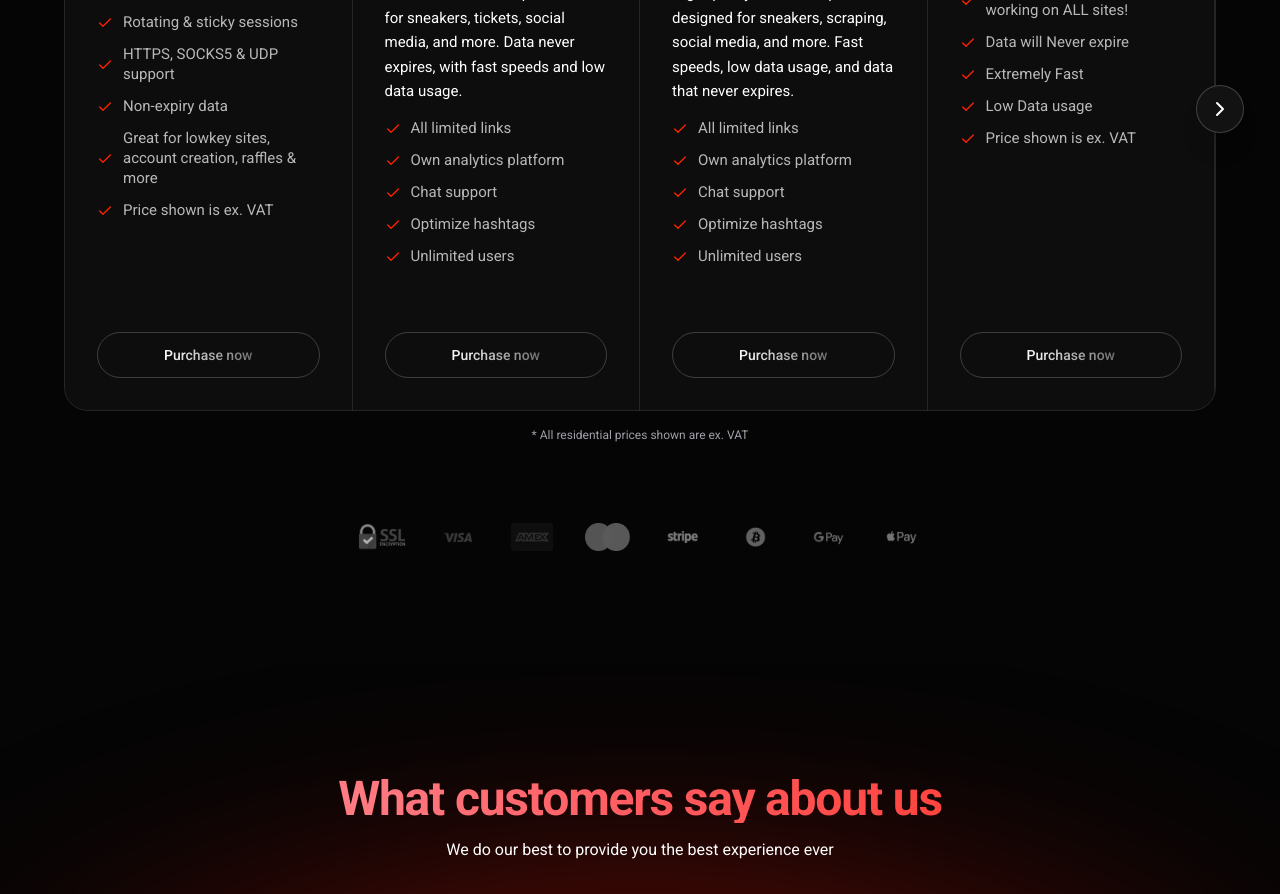
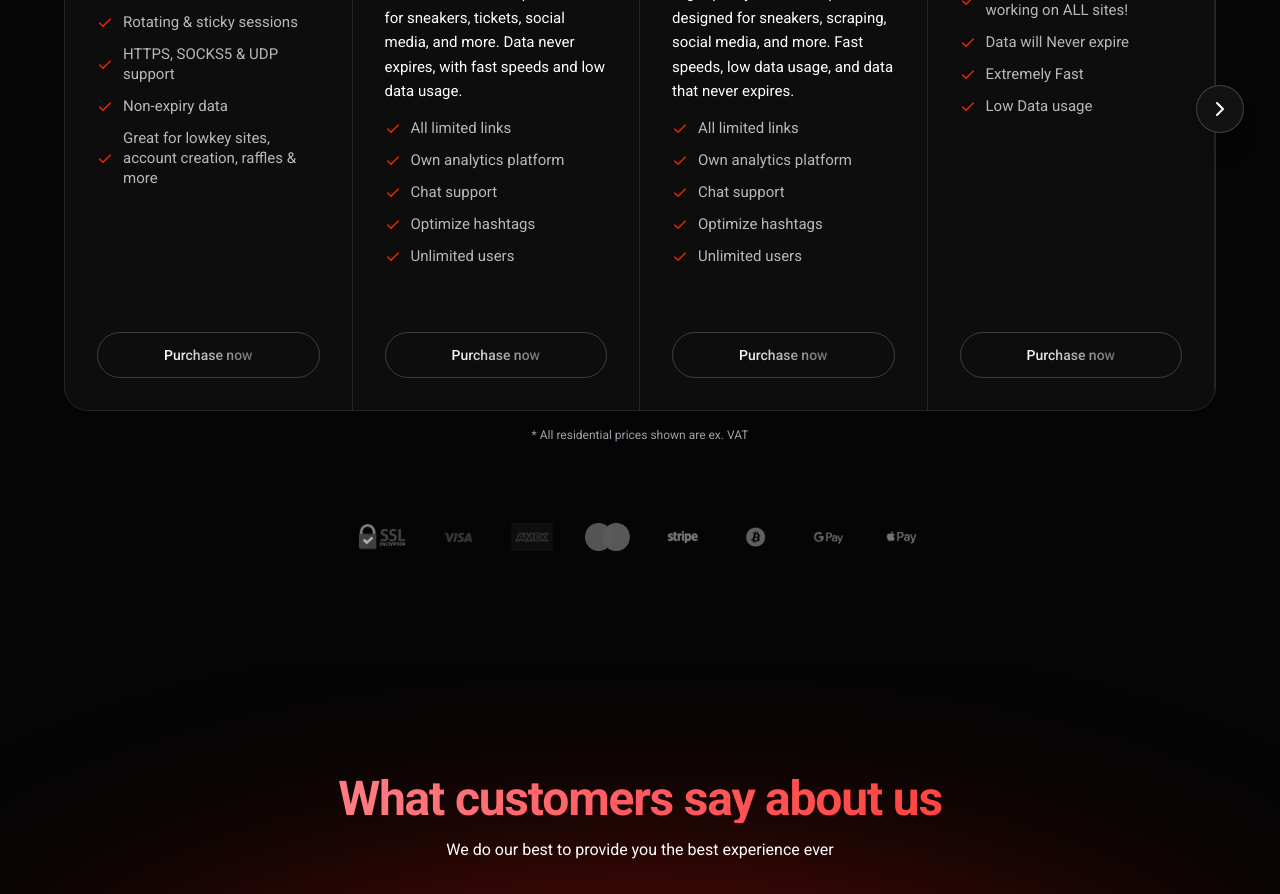
Before and after one commit to TharushaK01/boilingproxies, a Next.js app: page / in a window 1280 px wide. Shown: the part 3160-4054 px from the top of the page. Built offline with nearby package versions, Linux system fonts and the light colour scheme.

Commit message:
fix(landing): correct pricing details

```diff
--- a/components/home/HomePage.tsx
+++ b/components/home/HomePage.tsx
@@ -167,7 +167,6 @@ const residentialPlans: Plan[] = [
       "HTTPS, SOCKS5 & UDP support",
       "Non-expiry data",
       "Great for lowkey sites, account creation, raffles & more",
-      "Price shown is ex. VAT",
     ],
   },
   {
@@ -212,7 +211,6 @@ const residentialPlans: Plan[] = [
       "Data will Never expire",
       "Extremely Fast",
       "Low Data usage",
-      "Price shown is ex. VAT",
     ],
   },
   {
@@ -273,7 +271,6 @@ const residentialPlans: Plan[] = [
       "Extremely Fast Speeds",
       "Low Data Usage",
       "Huge Pool of Unique IPs",
-      "Prices Shown Excl. VAT",
     ],
   },
 ];
```
